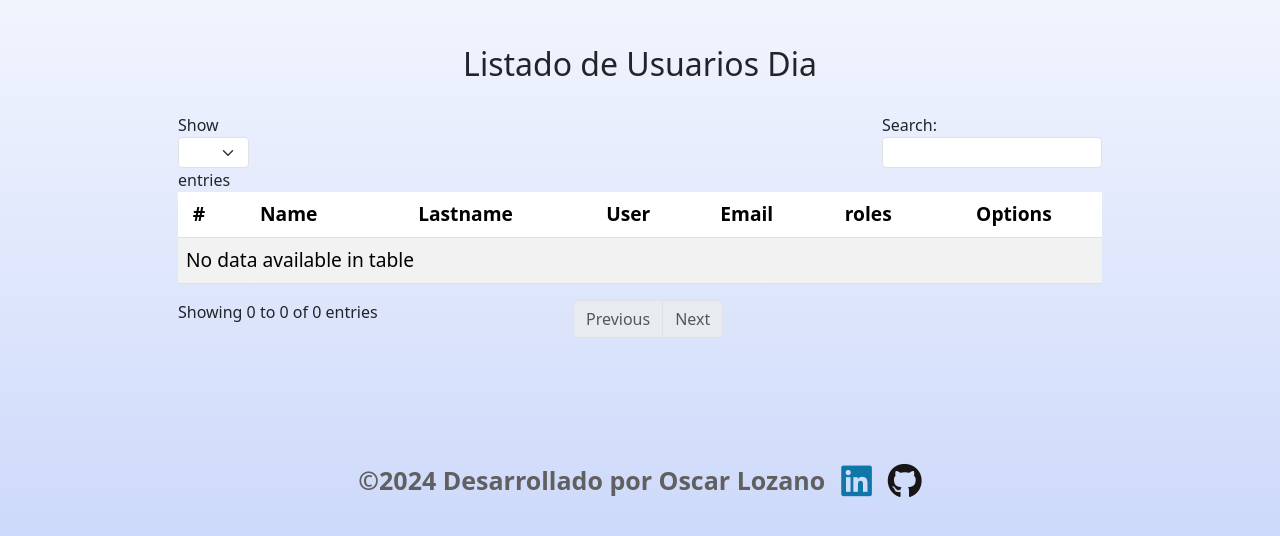
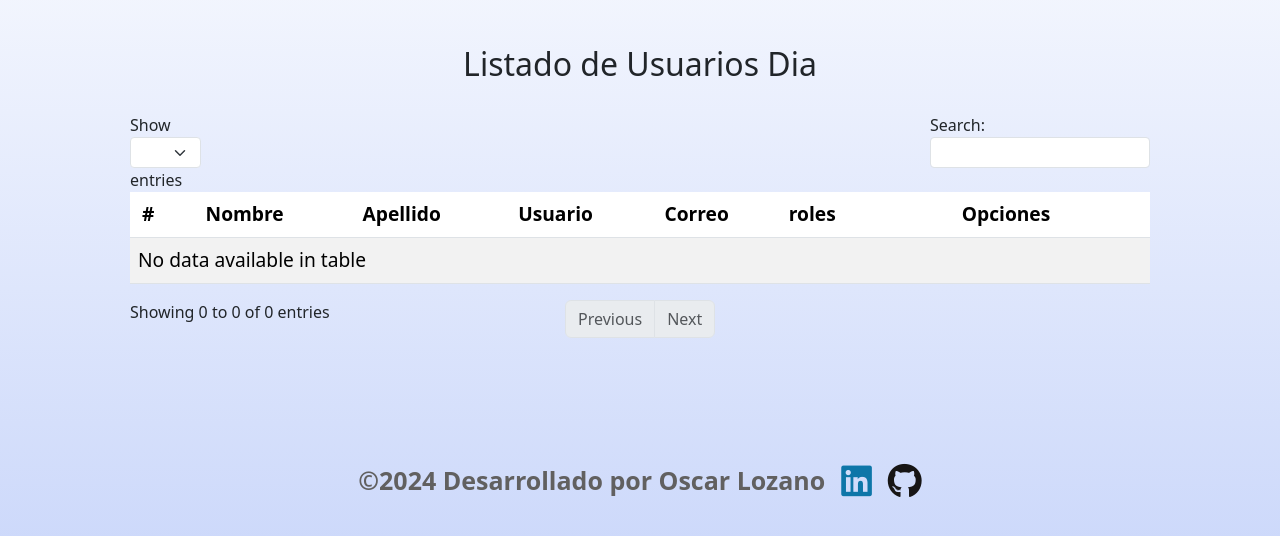
Before and after one commit to Olozano1194/Gimnasio, a Django app: page /listUser/ in a window 1280 px wide. Shown: the part 200-736 px from the top of the page. Run offline with Django 5.2, Linux system fonts and the light colour scheme; data that the repository does not hold is empty; some libraries are stand-ins or nearby versions.

Commit message:
Se le hicieron modificaciones a la parte de las listas para que quedara un poco más responsivo las tablas

```diff
--- a/gimnasioApp/static/js/welcome.js
+++ b/gimnasioApp/static/js/welcome.js
@@ -9,6 +9,7 @@ const dataTableOptions = {
     destroy: true, //Destruir instancias previas de la tabla al iniciar de nuevo
     order: [[0, 'desc']], //Ordenar por la primera columna de manera descendente
     //"aaSorting": []
+    responsive: true
 }
 
 $(document).ready(function () {
@@ -26,5 +27,6 @@ const dataTableOptionsDay = {
     ],
     pageLength: 8,
     destroy: true,
-    order: [[0, 'desc']]
+    order: [[0, 'desc']],
+    responsive:true
 }
--- a/gimnasioApp/templates/layouts/base.html
+++ b/gimnasioApp/templates/layouts/base.html
@@ -13,6 +13,10 @@
 
     <!--Bootstrap-->
     <link href="https://cdn.jsdelivr.net/npm/bootstrap@5.3.3/dist/css/bootstrap.min.css" rel="stylesheet" integrity="sha384-QWTKZyjpPEjISv5WaRU9OFeRpok6YctnYmDr5pNlyT2bRjXh0JMhjY6hW+ALEwIH" crossorigin="anonymous">
+
+    <!--Responsive datatable-->
+    <link href="https://cdn.datatables.net/responsive/2.3.0/css/responsive.dataTables.min.css" rel="stylesheet">
+
 
     <!--Person Css-->
     <link type='text/css' rel="stylesheet" href="{% static 'css/welcome/mobile.css' %}">
@@ -145,6 +149,8 @@
     <script src="https://cdn.datatables.net/1.13.6/js/jquery.dataTables.min.js"></script>
     <script src="https://cdn.datatables.net/1.13.6/js/dataTables.bootstrap5.min.js"></script>
 
+    <!--Responsive datatable-->
+    <script src="https://cdn.datatables.net/responsive/2.3.0/js/dataTables.responsive.min.js"></script>
 
     <!--Person Js-->
     <script src="{% static 'js/welcome.js' %}"></script>
--- a/gimnasioApp/templates/login/listUser.html
+++ b/gimnasioApp/templates/login/listUser.html
@@ -3,22 +3,18 @@
   <title>List Member Day</title>
 </head>
 <div class="container py-4">
-  <div class="row">
-    <!-- <div class="col-md-4">
-                </div> -->
-    <div class="w-100 col-md-12 tablas">
   <h2 class="title">Listado de Usuarios Dia</h2>
   <div class="table-responsive">
-        <table class="table table-striped" id="dataTableGymDay">
+    <table class="table table-striped" id="dataTableGymDay" style='width:100%'>
       <thead>
         <tr>
           <th class="center">#</th>
-              <th class="center">Name</th>
-              <th class="center">Lastname</th>
-              <th class="center">User</th>
-              <th class="center">Email</th>
+          <th class="center">Nombre</th>
+          <th class="center">Apellido</th>
+          <th class="center">Usuario</th>
+          <th class="center">Correo</th>
           <th class="center">roles</th>
-              <th class="center">Options</th>
+          <th class="center" colspan='2'>Opciones</th>
         </tr>
       </thead>
       <tbody id="tableBodyGym">
@@ -37,15 +33,11 @@
           <td>{{user.roles}}</td>
 
           <td>
-                <a
-                  href="#"
-                  class="btn btn-sm btn-block btn-info"
-                  ><i class="fa-solid fa-pencil"></i> Update</a
+            <a href="#" class="btn btn-sm btn-block btn-info"
+              ><i class="fa-solid fa-pencil"></i> Actualizar</a
             >
-                <a
-                  href="#"
-                  class="btn btn-sm btn-block btn-danger btnDelete"
-                  ><i class="fa-regular fa-trash-can"></i> Delete</a
+            <a href="#" class="btn btn-sm btn-block btn-danger btnDelete"
+              ><i class="fa-regular fa-trash-can"></i> Eliminar</a
             >
           </td>
         </tr>
@@ -55,7 +47,5 @@
     </table>
   </div>
 </div>
-  </div>
-</div>
 
 {% endblock %}
```
Also changed, not shown: gimnasioApp/templates/registrarDiarios/listUserDay.html (+4 -8 lines), gimnasioApp/templates/registrarMiembros/listUserGym.html (+9 -9 lines). Lines whose indentation alone changed are shown as unchanged.
